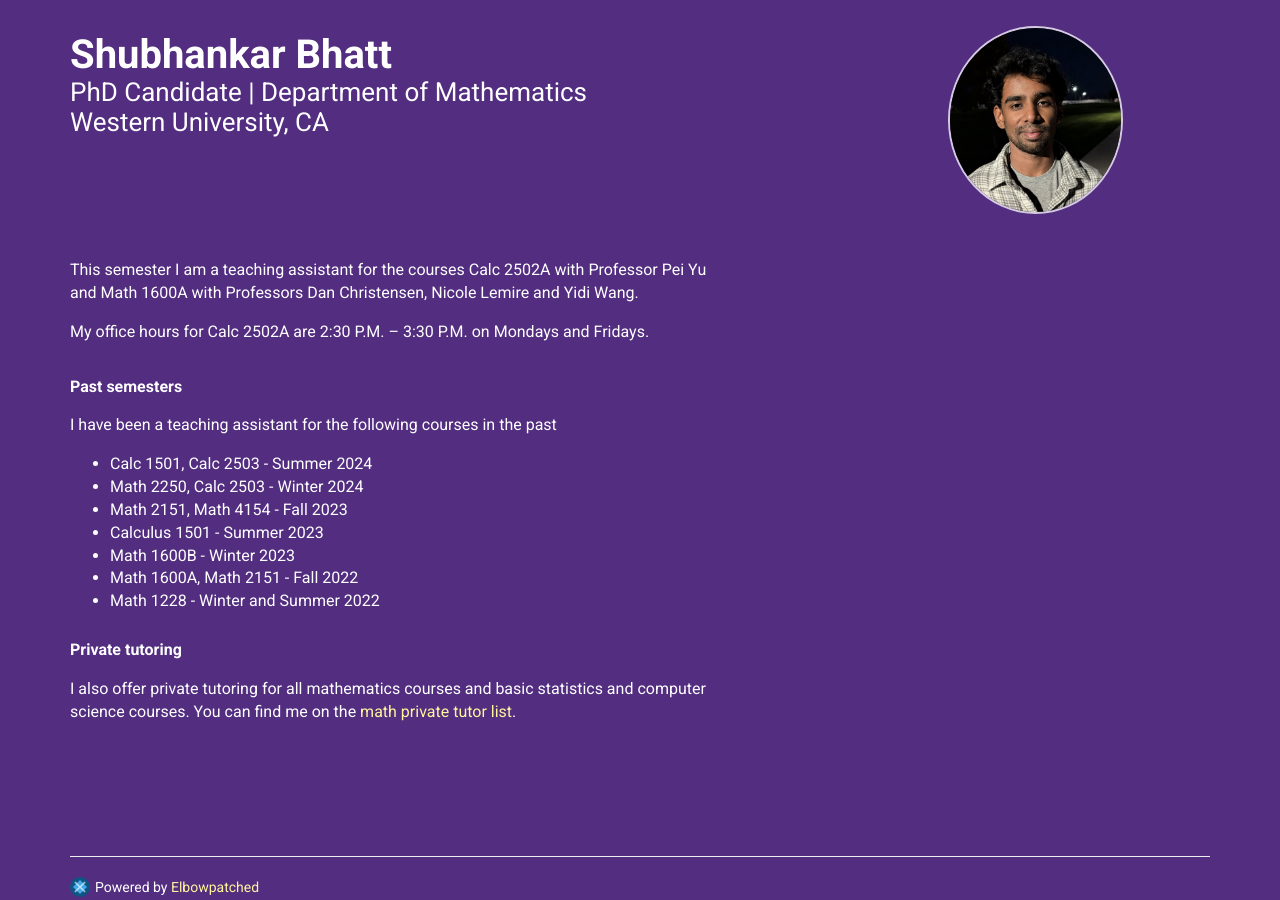
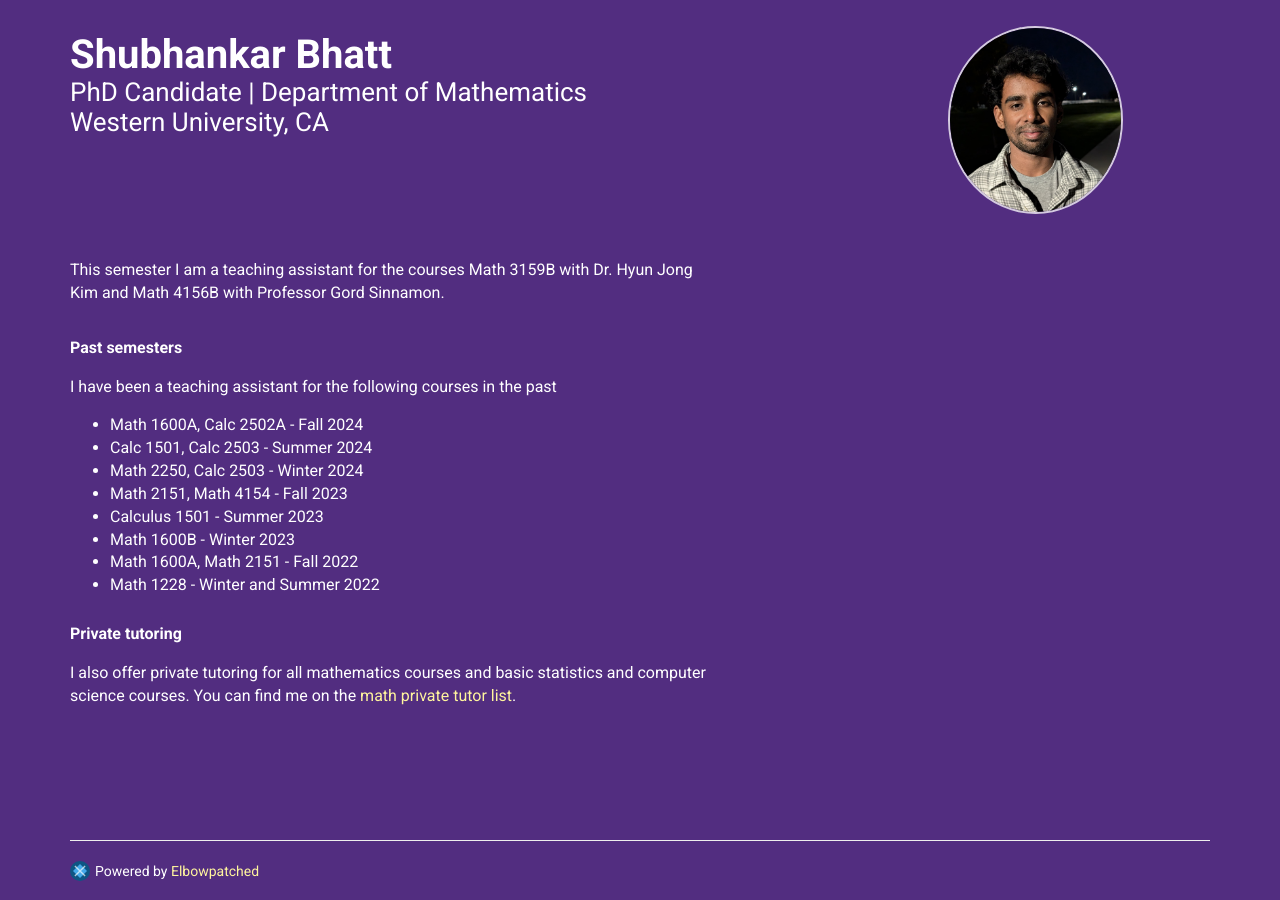
Before and after one commit to Mengxu3/mengxu3.github.io, a Jekyll site: the page built from index.html, in a window 1280 px wide and 900 px high, scrolled down 1272 px. Built offline with Jekyll 4.4.1, drawn with Linux system fonts in a browser that asks for light colours; nearby versions of some CDN libraries.

Commit message:
Updated teaching for Winter 2025

```diff
--- a/_data/teaching.yml
+++ b/_data/teaching.yml
@@ -2,10 +2,7 @@
 -
   name: Current semester
   description: >
-        This semester I am a teaching assistant for the courses Calc 2502A with Professor Pei Yu and Math 1600A with Professors Dan Christensen, Nicole Lemire and Yidi Wang.
-
-
-        My office hours for Calc 2502A are 2:30 P.M. -- 3:30 P.M. on Mondays and Fridays.
+        This semester I am a teaching assistant for the courses Math 3159B with Dr. Hyun Jong Kim and Math 4156B with Professor Gord Sinnamon.
   image:
 
 
@@ -14,6 +11,8 @@
   image:
   description: >
         I have been a teaching assistant for the following courses in the past
+
+        - Math 1600A, Calc 2502A - Fall 2024
 
         - Calc 1501, Calc 2503 - Summer 2024
 
```
